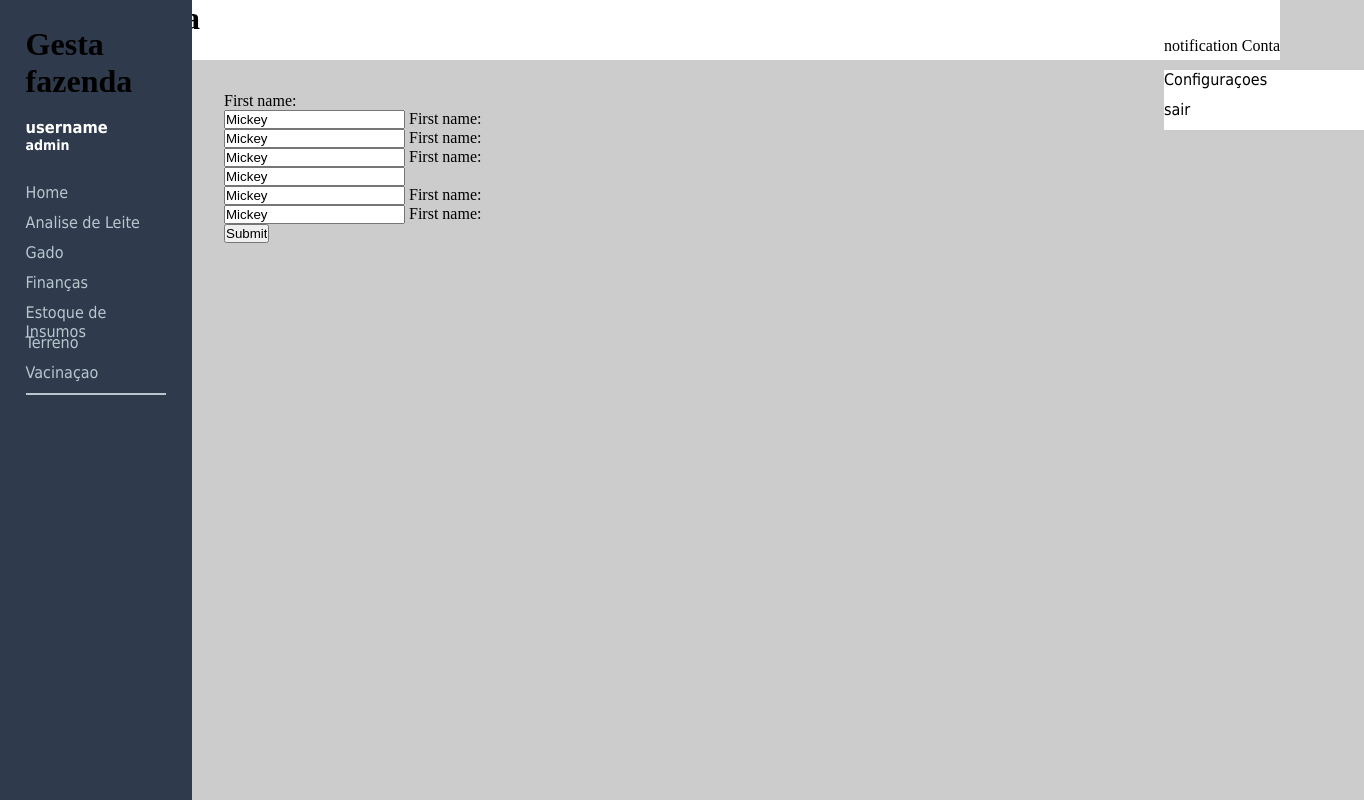
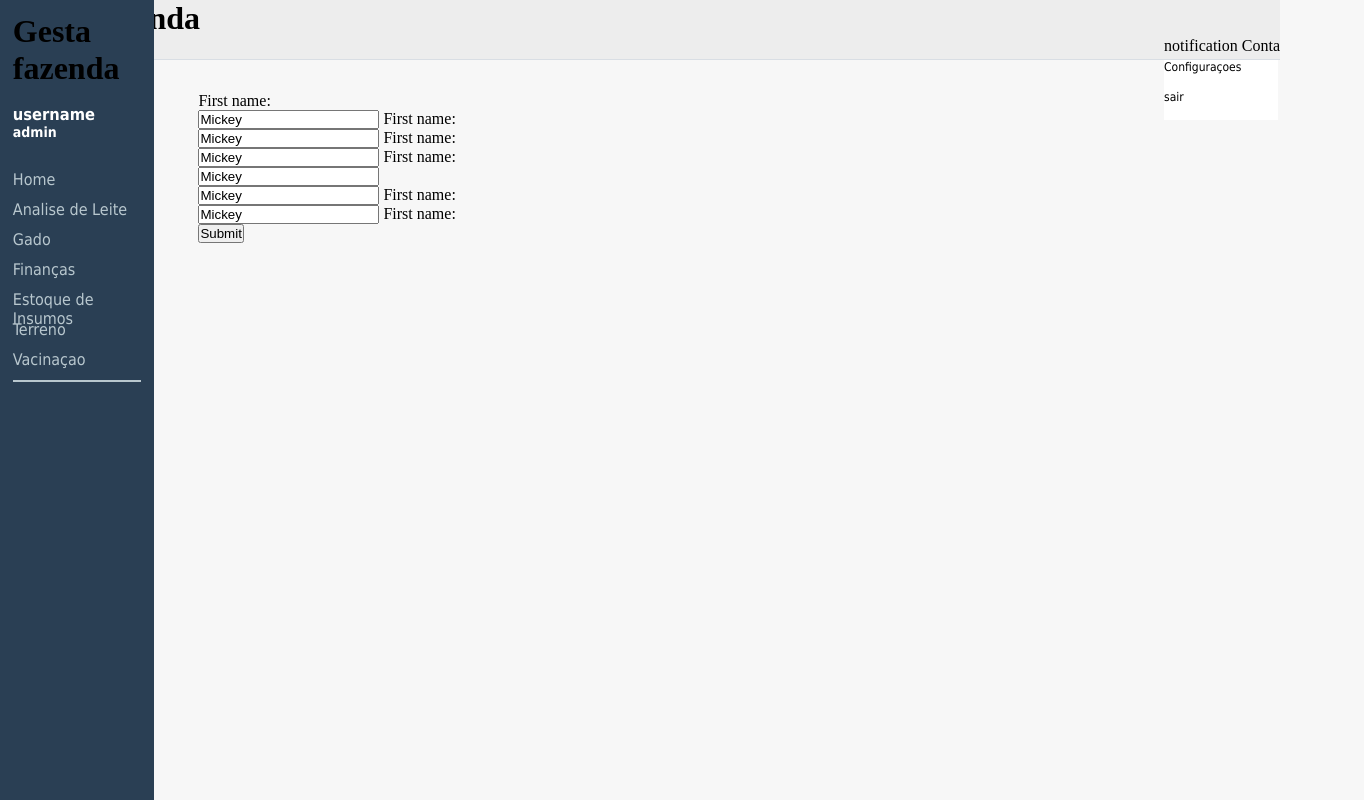
Before and after one commit to arthanelli/gestaofazenda, a website: page app/index.html in a window 1280 px wide. Both pictures are taken after a click on the element "Conta". Shown: the whole page, 1364 px wide, since content can reach past the window. Drawn offline with Linux system fonts and the light colour scheme.

Commit message:
ajustando core

```diff
--- a/app/css/main.css
+++ b/app/css/main.css
@@ -5,15 +5,15 @@
 }
 
 body {
-	background-color: #ccc;
+	background-color: #F7F7F7;
 }
 
 .menu-itens {
 	position: absolute;
 	height: 100%;
-	width: 15%;
-	background-color: #2f3b4c;
-	padding: 2%;
+	width: 12%;
+	background-color: #2A3F54;
+	padding: 1%;
 }
 
 .menu-itens .user {
@@ -46,7 +46,8 @@ body {
 	width: 100%;
 	float: right;
 	height: 60px;
-	background-color: #ffffff;
+	background-color: #EDEDED;
+	border-bottom: 1px solid #D9DEE4;
 }
 
 .menu-top .options {
@@ -54,16 +55,16 @@ body {
 }
 
 .menu-top .options .box-logoff {
-	width: 200px;
+	width: 114px;
 	position: absolute;
-	top: 70px;
+	top: 60px;
 	background-color: #fff;
 	display: none;
 }
 
 .menu-top .options .box-logoff ul li{
 	font-family: 'Tahoma';
-	font-size: 12spx;
+	font-size: 12px;
 	color: #000;
 	text-decoration: none;
 	list-style: none;
@@ -72,6 +73,6 @@ body {
 
 .container {
 	float: right;
-	width: 85%;
+	width: 87%;
 	padding: 2.5%
 }
```
